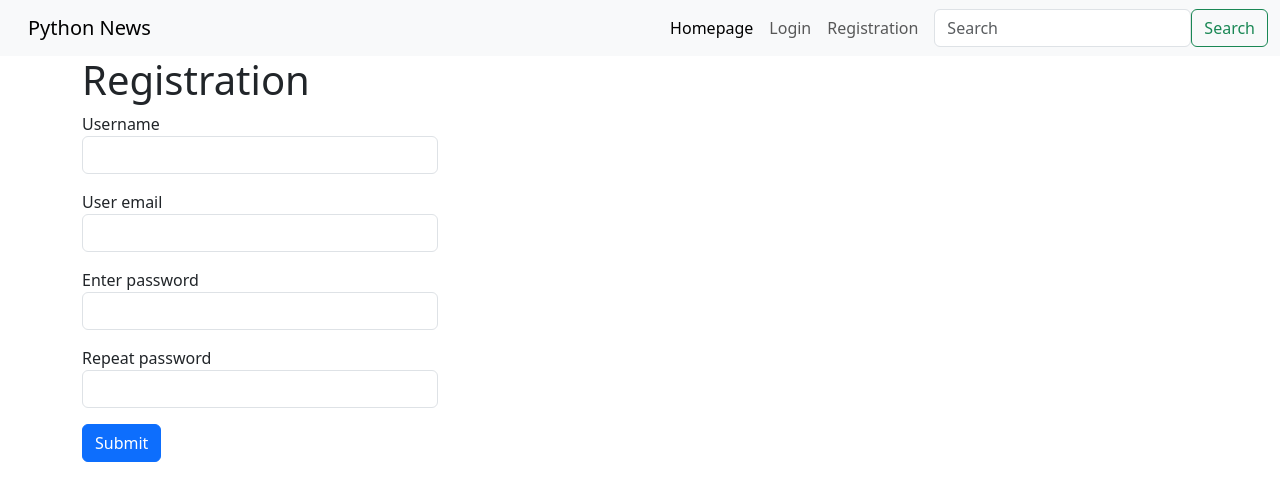
After one commit to killreal2002/diplom, a Flask app: page /users/register in a window 1280 px wide. The commit adds this page. Shown: the top 501 px of the page. Run offline with Flask 3, Linux system fonts and the light colour scheme.

Commit message:
added registration page and functionality, connect it to db

```diff
--- a/webapp/templates/menu.html
+++ b/webapp/templates/menu.html
@@ -9,9 +9,27 @@
           <li class="nav-item">
             <a class="nav-link active" aria-current="page" href="/">Homepage</a>
           </li>
+          {% if current_user.is_authenticated %}
+          <li class="nav-item">
+            <span class="nav-link">Hello {{ current_user.username }}</span>
+          </li>
+          {% if current_user.is_admin %}
+          <li class="nav-item">
+            <a class="nav-link" href="{{ url_for('admin.admin_index') }}">Admin panel</a>
+          </li>
+          {% endif %}
+          <li class="nav-item">
+            <a class="nav-link" href="{{ url_for('user.logout') }}">Logout</a>
+          </li>
+            {% else %}
           <li class="nav-item">
             <a class="nav-link" href="{{ url_for('user.login') }}">Login</a>
           </li>
+          <li class="nav-item">
+            <a class="nav-link" href="{{ url_for('user.register') }}">Registration</a>
+          </li>
+            {% endif %}
+
 
         </ul>
         <form class="d-flex" role="search">
--- /dev/null
+++ b/webapp/templates/user/registration.html
@@ -0,0 +1,36 @@
+{% extends 'base.html' %}
+
+{% block content %}
+        <div class="row">
+            <div class ="col-4">
+                {% with messages = get_flashed_messages() %}
+                    {% if messages %}
+                    <div class="alert alert-warning" role="alert">
+                        {% for message in messages %}
+                            {{ message }}<br>
+                        {% endfor %}
+                    </div>
+                    {% endif %}
+                {% endwith %}
+                <form action="{{ url_for('user.process_reg') }}" method="POST">
+                    {{ form.hidden_tag() }}
+                    <div class="mb-3">
+                        {{ form.username.label }}
+                        {{ form.username() }}
+                    </div>
+                    <div class="mb-3">
+                        {{ form.email.label }}
+                        {{ form.email() }}
+                    </div>
+                    <div class="mb-3">
+                        {{ form.password.label }}
+                        {{ form.password() }}
+                    </div>
+                    <div class="mb-3">
+                        {{ form.password2.label }}
+                        {{ form.password2() }}
+                    </div>
+                    {{ form.submit() }}
+                </form>
+            </div>
+{% endblock %}
--- a/webapp/user/forms.py
+++ b/webapp/user/forms.py
@@ -1,6 +1,6 @@
 from flask_wtf import FlaskForm
 from wtforms import BooleanField, StringField, PasswordField, SubmitField
-from wtforms.validators import DataRequired
+from wtforms.validators import DataRequired, Email, EqualTo
 
 
 class LoginForm(FlaskForm):
@@ -8,3 +8,11 @@ class LoginForm(FlaskForm):
     password = PasswordField('Password', validators=[DataRequired()], render_kw={"class": "form-control"})
     remember_me = BooleanField('Remember me', default=True, render_kw={"class": "form-check-input"})
     submit = SubmitField('Submit', render_kw={'class': "btn btn-primary"})
+
+
+class RegistrationForm(FlaskForm):
+    username = StringField('Username', validators=[DataRequired()], render_kw={"class": "form-control"})
+    email = StringField('User email', validators=[DataRequired(), Email()], render_kw={"class": "form-control"})
+    password = PasswordField('Enter password', validators=[DataRequired()], render_kw={"class": "form-control"})
+    password2 = PasswordField('Repeat password', validators=[DataRequired(), EqualTo('password')], render_kw={"class": "form-control"})
+    submit = SubmitField('Submit', render_kw={'class': "btn btn-primary"})
--- a/webapp/user/models.py
+++ b/webapp/user/models.py
@@ -8,6 +8,7 @@ class User(db.Model, UserMixin):
     username = db.Column(db.String(48), index=True, unique=True)
     password = db.Column(db.String(128))
     role = db.Column(db.String(10), index=True)
+    email = db.Column(db.String(50))
 
     def set_password(self, password):
         self.password = generate_password_hash(password)
--- a/webapp/user/views.py
+++ b/webapp/user/views.py
@@ -1,5 +1,6 @@
-from webapp.user.forms import LoginForm
+from webapp.user.forms import LoginForm, RegistrationForm
 from webapp.user.models import User
+from webapp.db import db
 
 from flask import Blueprint, flash, redirect, url_for, render_template
 from flask_login import current_user, login_user, logout_user
@@ -22,7 +23,7 @@ def process_login():
         user = User.query.filter(User.username == form.username.data).first()
         if user and user.check_password(form.password.data):
             login_user(user, remember=form.remember_me.data)
-            flash("You have been logined")
+            flash("You are logged in")
             return redirect(url_for('news.index'))
 
     flash('Mistake in username or password')
@@ -33,3 +34,24 @@ def logout():
     logout_user()
     flash('Logged out')
     return redirect(url_for('news.index'))
+
+@blueprint.route('/register')
+def register():
+    if current_user.is_authenticated:
+        return redirect(url_for('news.index'))
+    title = 'Registration'
+    form = RegistrationForm()
+    return render_template('user/registration.html', page_title = title, form = form)
+
+@blueprint.route('/process-reg', methods=['POST'])
+def process_reg():
+    form = RegistrationForm()
+    if form.validate_on_submit:
+        news_user = User(username=form.username.data, email=form.email.data, role='user')
+        news_user.set_password(form.password.data)
+        db.session.add(news_user)
+        db.session.commit()
+        flash('You are passed a registration')
+        return redirect(url_for('user.login'))
+    flash('Please correct the errors in the form')
+    return redirect(url_for('user.register'))
```
